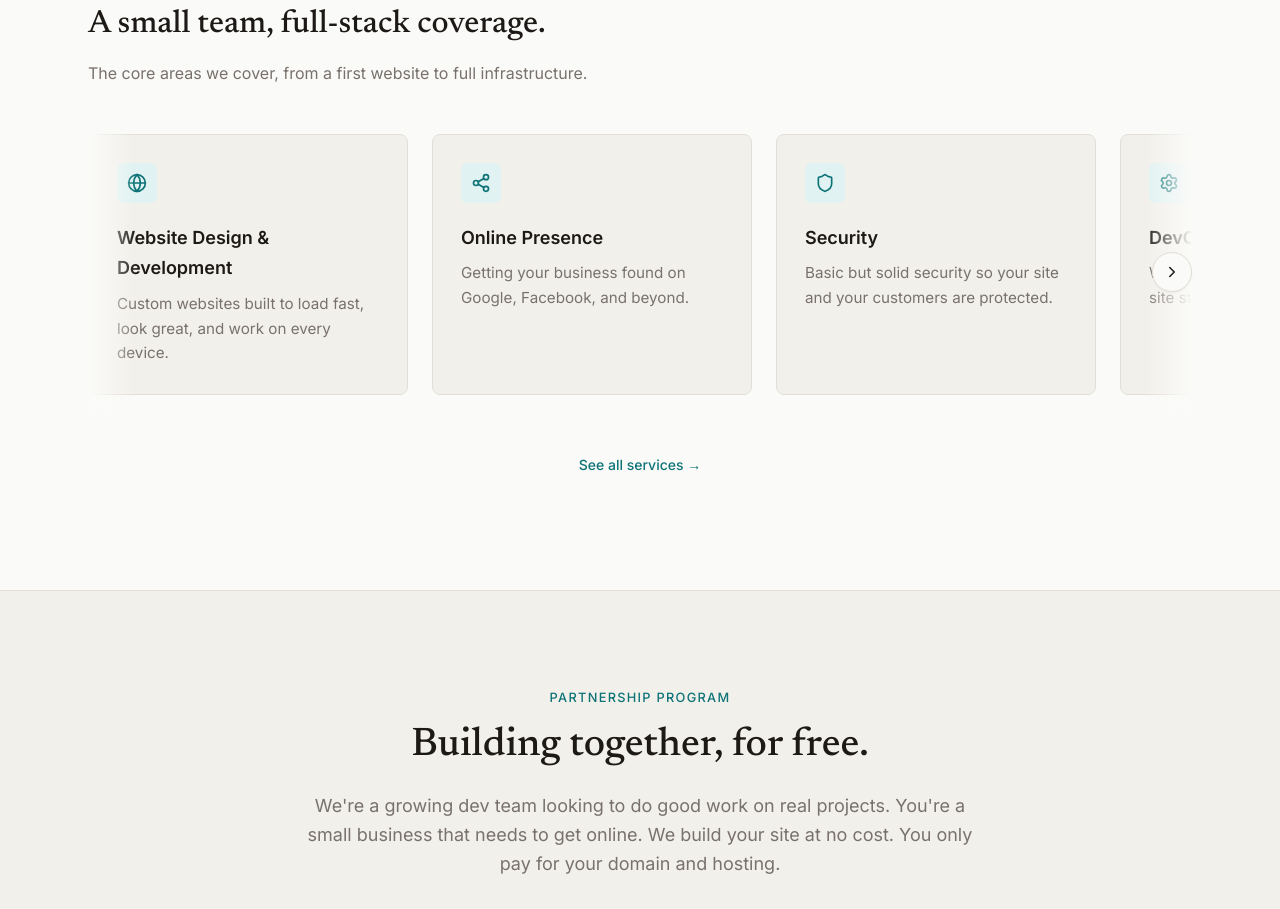
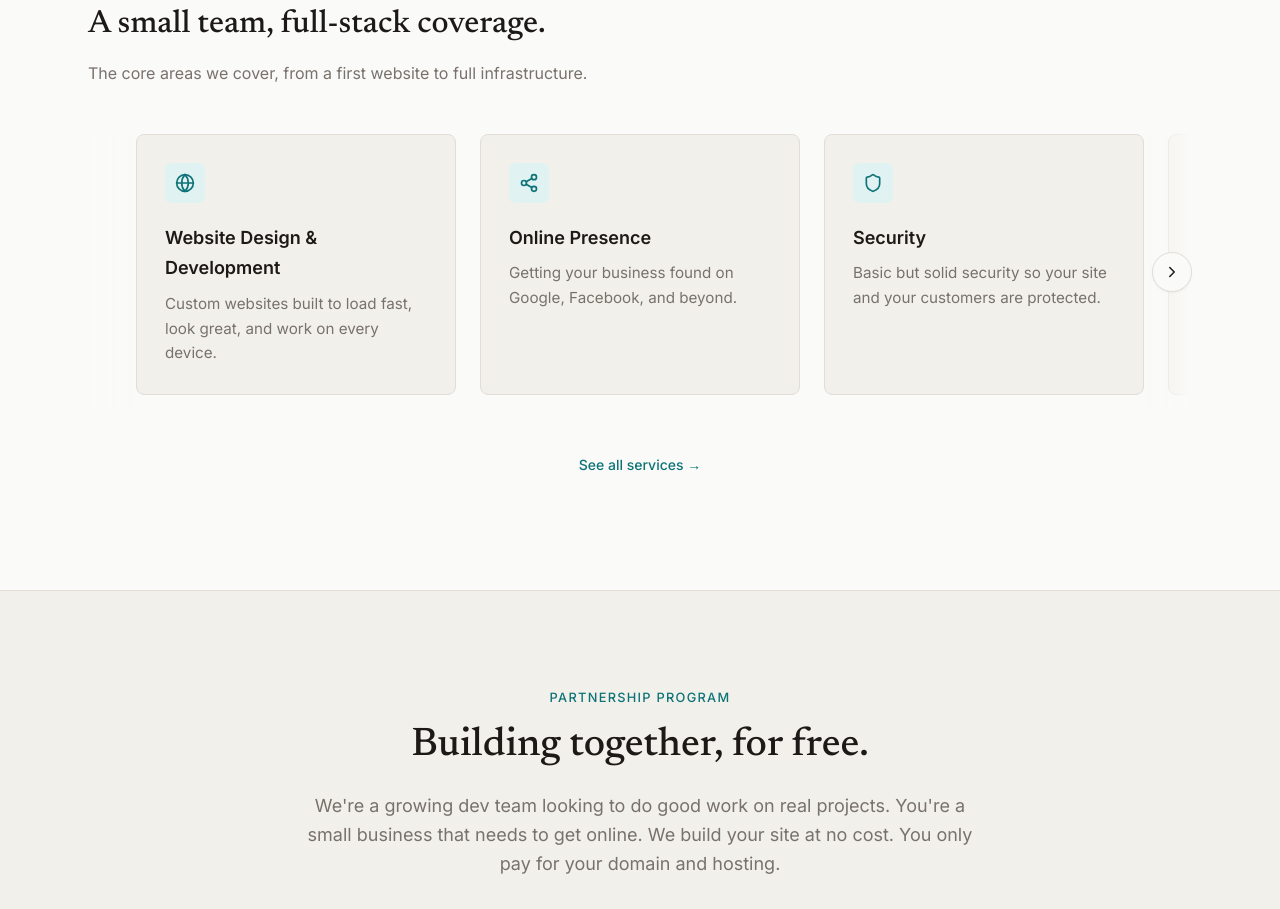
Before and after one commit to victor0302/optimaldevs-site, a React (Vite) app: page / in a window 1280 px wide. Shown: the part 780-1689 px from the top of the page. Built offline with nearby package versions, Linux system fonts and the light colour scheme.

Commit message:
polish: add left inset to carousel so first card clears the fade
The left gradient fade was overlapping the first card's text (the
"C" in "Custom websites"). Adding pl-8/md:pl-12 to the scroll
container plus matching scroll-pl for snap alignment keeps every
card's content inset past the fade edge.

```diff
--- a/src/components/home/WhatWeDo.jsx
+++ b/src/components/home/WhatWeDo.jsx
@@ -77,7 +77,7 @@ export function WhatWeDo() {
             ref={scrollRef}
             role="region"
             aria-label="Services"
-            className="flex gap-6 overflow-x-auto snap-x snap-mandatory scrollbar-hide pb-4"
+            className="flex gap-6 overflow-x-auto snap-x snap-mandatory scrollbar-hide pb-4 pl-8 md:pl-12 scroll-pl-8 md:scroll-pl-12"
           >
             {services.map((service) => {
               const Icon = iconMap[service.icon]
```
